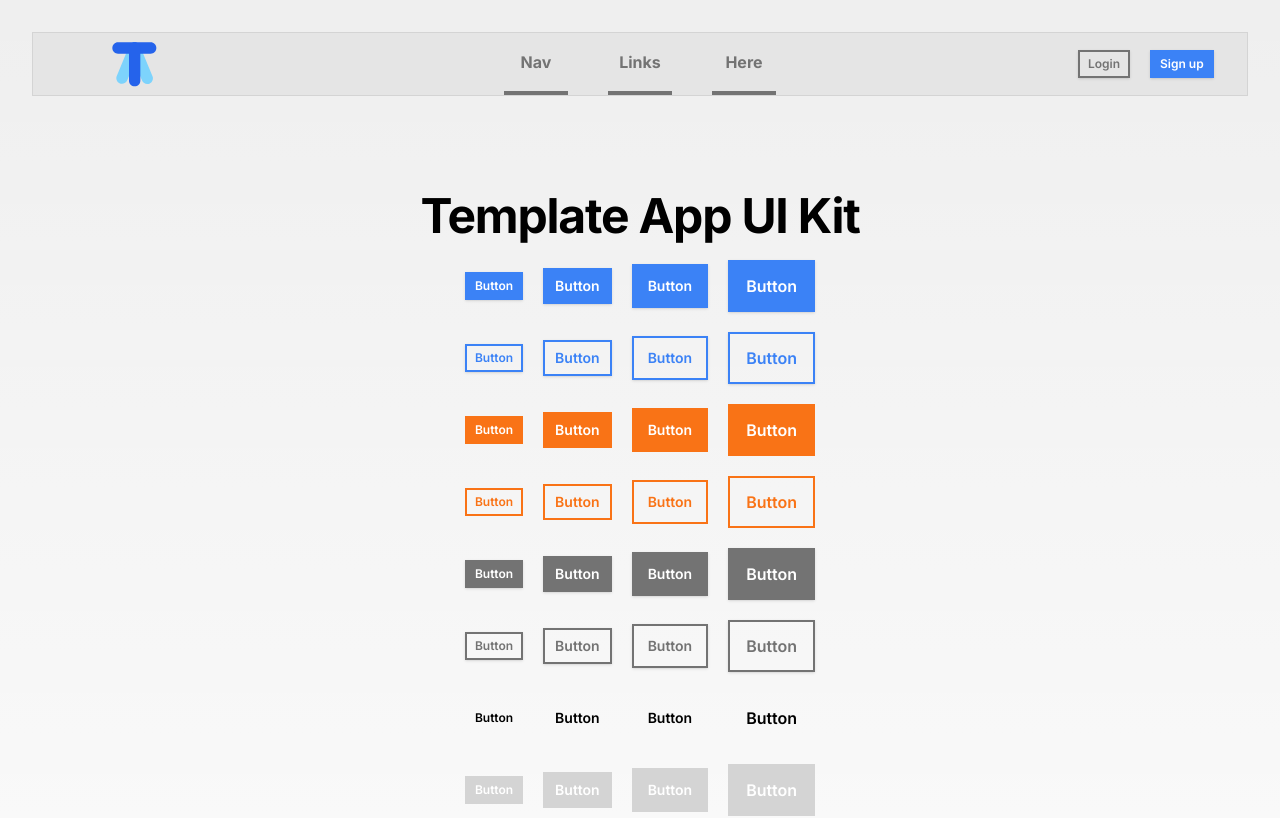
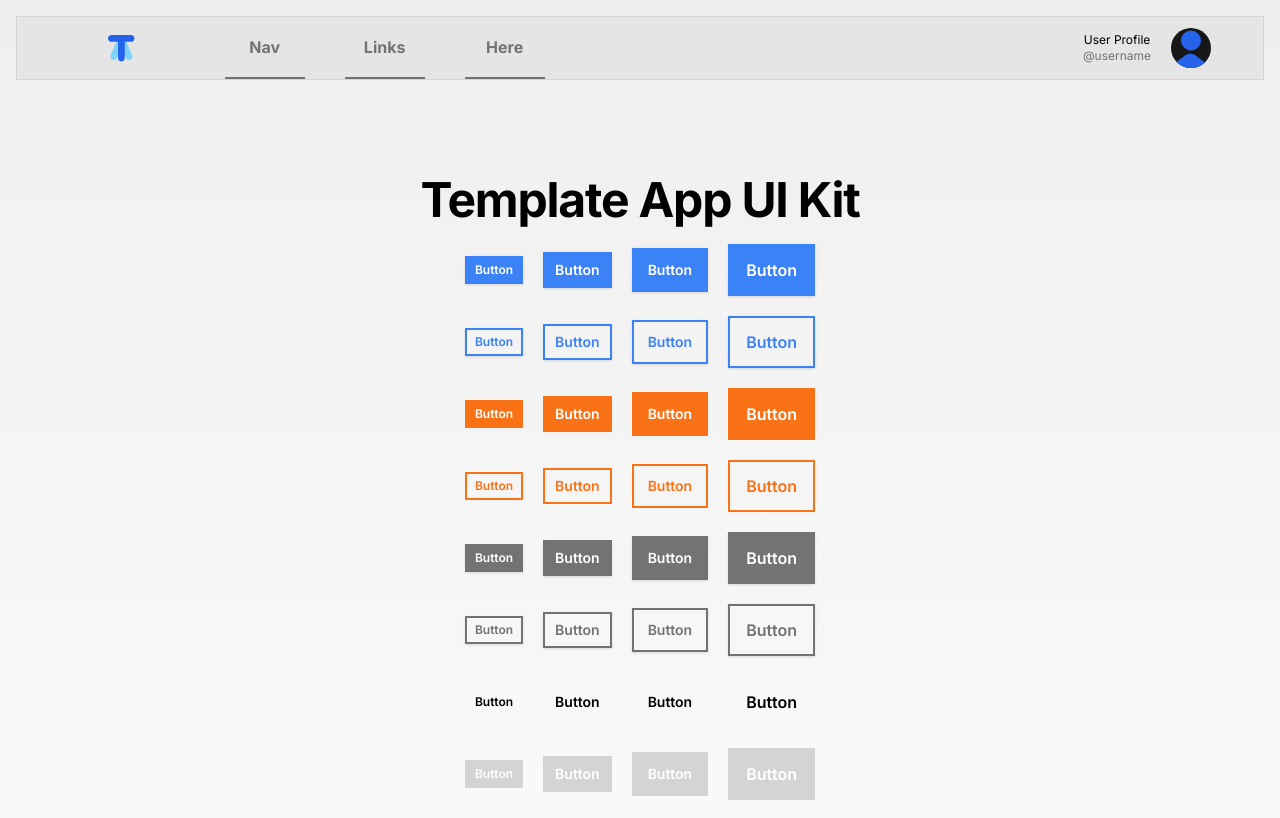
Before and after one commit to patrickjameslawrence/templateNextApp, a Next.js app: page / in a window 1280 px wide. Shown: the top 818 px of the page. Built offline with nearby package versions, Linux system fonts and the light colour scheme.

Commit message:
Added a profile popover when clicking on user profile

```diff
--- a/src/app/layout.tsx
+++ b/src/app/layout.tsx
@@ -1,6 +1,6 @@
 /** @format */
 
-import NavbarComponent from "@/components/Navbar"
+import NavbarComponent from "@/components/navbar/Navbar"
 import "@/styles/globals.css"
 import type { Metadata } from "next"
 import { Inter } from "next/font/google"
@@ -20,7 +20,7 @@ export default function RootLayout({
   return (
     <html lang="en">
       <body className={inter.className}>
-        <div className="container mx-auto sm:my-8 sm:px-6 lg:px-8">
+        <div className="container mx-auto my-4 px-3 lg:px-4">
           <NavbarComponent />
           {children}
         </div>
--- a/src/app/not-found.tsx
+++ b/src/app/not-found.tsx
@@ -1,17 +1,26 @@
 /** @format */
+
+"use client"
+
+import { usePathname } from "next/navigation"
 
 import { HeadingComponent, SubheadingComponent } from "@/components/ui/Heading"
 import { SecondaryLinkComponent } from "@/components/ui/Link"
 
 export default function NotFoundPage() {
+  const pathname = usePathname()
+  const page = pathname.substring(1).split("/")[0]
+
   return (
     <main className={"relative isolate h-full"}>
       <div className="mx-auto max-w-7xl px-6 py-32 text-center sm:py-40 lg:px-8">
         <HeadingComponent aria-hidden="true">
           <span className="text-cyan-500">{"{"}</span>{" "}
-          <em className="not-italic text-lime-500">{'"Error404"'}</em>.
-          <span className="text-lime-500">{'"text"'}</span>:{" "}
-          <em className="not-italic text-cyan-500">{'"Page not found"'}</em>{" "}
+          <strong className="font-medium text-lime-500">{'"Error404"'}</strong>.
+          <span className="font-medium text-lime-500">{`"${page}"`}</span>:{" "}
+          <strong className="font-medium text-cyan-500">
+            {'"Page not found"'}
+          </strong>{" "}
           <span className="text-cyan-500">{"}"}</span>
         </HeadingComponent>
         <HeadingComponent className="sr-only">
--- a/src/components/Navbar.tsx
+++ /dev/null
@@ -1,92 +0,0 @@
-/** @format */
-
-"use client"
-
-import { usePathname } from "next/navigation"
-
-import Image from "next/image"
-import logo from "../../public/images/logo.svg"
-import {
-  HollowTertiaryButtonComponent,
-  PrimaryButtonComponent,
-} from "./ui/Button"
-import { PrimaryLinkComponent } from "./ui/Link"
-
-export default function NavbarComponent() {
-  const pathname = usePathname()
-  const page = pathname.substring(1).split("/")[0]
-  return (
-    <nav>
-      <DesktopNavbar currentpage={page} />
-      <MobileNavbar currentpage={page} />
-    </nav>
-  )
-}
-
-const navbarLinks = ["Nav", "Links", "Here"]
-
-function DesktopNavbar({ currentpage, ...props }: { currentpage: string }) {
-  return (
-    <div
-      {...props}
-      className="hidden h-16 w-full border border-neutral-300 bg-neutral-200 md:flex dark:border-neutral-900 dark:bg-neutral-950"
-    >
-      <div className="flex w-1/6 items-center justify-center">
-        <PrimaryLinkComponent href="/">
-          <Image
-            height={50}
-            width={50}
-            src={logo}
-            alt="Brand logo"
-          />
-        </PrimaryLinkComponent>
-      </div>
-      <ul className="flex w-4/6 items-center justify-center gap-10">
-        {navbarLinks.map((link, index) => {
-          const isCurrentPage = currentpage === link.toLowerCase()
-          return (
-            <li
-              key={index}
-              className={
-                (isCurrentPage ? "border-blue-500" : "border-neutral-500") +
-                " flex h-full w-16 items-center justify-center border-b-4 transition hover:border-blue-500"
-              }
-            >
-              <PrimaryLinkComponent
-                size="large"
-                href={link.toLowerCase()}
-                className={
-                  isCurrentPage ? "text-blue-500 dark:text-blue-500" : ""
-                }
-              >
-                {link}
-              </PrimaryLinkComponent>
-            </li>
-          )
-        })}
-      </ul>
-      <div className="flex w-1/6 items-center justify-center gap-5 text-right">
-        <HollowTertiaryButtonComponent size="small">
-          Login
-        </HollowTertiaryButtonComponent>
-        <PrimaryButtonComponent
-          size="small"
-          className="text-nowrap"
-        >
-          Sign up
-        </PrimaryButtonComponent>
-      </div>
-    </div>
-  )
-}
-
-export function MobileNavbar({ ...props }) {
-  return (
-    <div
-      {...props}
-      className="flex w-full border border-neutral-300 bg-neutral-200 md:hidden dark:border-neutral-900 dark:bg-neutral-950"
-    >
-      mobile
-    </div>
-  )
-}
--- /dev/null
+++ b/src/components/navbar/DesktopNavbar.tsx
@@ -0,0 +1,134 @@
+/** @format */
+
+import Image from "next/image"
+import { PrimaryLinkComponent, TertiaryLinkComponent } from "../ui/Link"
+
+import { Popover, PopoverButton, PopoverPanel } from "@headlessui/react"
+import {
+  ArrowLeftStartOnRectangleIcon,
+  Cog6ToothIcon,
+  UserCircleIcon,
+} from "@heroicons/react/24/outline"
+import logo from "../../../public/images/logo.svg"
+import profile from "../../../public/images/profile.svg"
+
+const navbarLinks = ["Nav", "Links", "Here"]
+const profileLinks = [
+  {
+    text: "Profile",
+    icon: <UserCircleIcon className="size-6" />,
+  },
+  {
+    text: "Settings",
+    icon: <Cog6ToothIcon className="size-6" />,
+  },
+  {
+    text: "Logout",
+    icon: <ArrowLeftStartOnRectangleIcon className="size-6" />,
+  },
+]
+
+export default function DesktopNavbarComponent({
+  currentpage,
+  ...props
+}: {
+  currentpage: string
+}) {
+  return (
+    <div
+      {...props}
+      className="hidden h-16 w-full border border-neutral-300 bg-neutral-200 md:flex dark:border-neutral-900 dark:bg-neutral-950"
+    >
+      <BrandSection />
+      <ul className="flex items-center justify-center gap-10">
+        {navbarLinks.map((link, index) => {
+          const isCurrentPage = currentpage === link.toLowerCase()
+          return (
+            <li
+              key={index}
+              className={
+                (isCurrentPage
+                  ? "border-b-4 border-blue-500"
+                  : "border-neutral-500") +
+                " flex h-full w-20 items-center justify-center border-b-2 transition hover:border-blue-500 hover:bg-neutral-300 dark:hover:bg-neutral-900"
+              }
+            >
+              <PrimaryLinkComponent
+                href={link.toLowerCase()}
+                size="large"
+                className={
+                  isCurrentPage ? "text-blue-500 dark:text-blue-500" : ""
+                }
+              >
+                {link}
+              </PrimaryLinkComponent>
+            </li>
+          )
+        })}
+      </ul>
+      <ProfileSection />
+    </div>
+  )
+}
+
+function BrandSection() {
+  return (
+    <div className="flex w-1/6 items-center justify-center">
+      <PrimaryLinkComponent href="/">
+        <Image
+          height={30}
+          width={30}
+          src={logo}
+          alt="Brand logo"
+        />
+      </PrimaryLinkComponent>
+    </div>
+  )
+}
+
+function ProfileSection() {
+  return (
+    <div className="ml-auto flex items-center justify-end gap-5 text-right">
+      <Popover>
+        <PopoverButton className="flex w-48 items-center gap-5 p-3 text-xs transition hover:bg-neutral-300 focus:outline-none dark:hover:bg-neutral-900">
+          <div className="align-center flex flex-col items-start">
+            <TertiaryLinkComponent
+              size="small"
+              href="/profile"
+              className="hover:no-underline"
+            >
+              User Profile
+              <br />
+              <span className="text-neutral-500">@username</span>
+            </TertiaryLinkComponent>
+          </div>
+          <Image
+            height={40}
+            width={40}
+            src={profile}
+            className="rounded-full"
+            alt="User profile photo"
+          />
+        </PopoverButton>
+        <PopoverPanel
+          anchor="bottom end"
+          className="flex w-48 flex-col border border-neutral-300 border-t-transparent bg-neutral-200 dark:border-neutral-900 dark:bg-neutral-950"
+        >
+          {profileLinks.map((link, index) => {
+            return (
+              <TertiaryLinkComponent
+                key={index}
+                href={link.text.toLowerCase()}
+                size="small"
+                className="flex items-center gap-2 px-3 py-1 transition hover:bg-neutral-900 hover:text-blue-500 hover:no-underline"
+              >
+                {link.icon}
+                {link.text}
+              </TertiaryLinkComponent>
+            )
+          })}
+        </PopoverPanel>
+      </Popover>
+    </div>
+  )
+}
--- /dev/null
+++ b/src/components/navbar/MobileNavbar.tsx
@@ -0,0 +1,14 @@
+/** @format */
+
+const navbarLinks = ["Nav", "Links", "Here"]
+
+export default function MobileNavbarComponent({ ...props }) {
+  return (
+    <div
+      {...props}
+      className="flex w-full border border-neutral-300 bg-neutral-200 md:hidden dark:border-neutral-900 dark:bg-neutral-950"
+    >
+      mobile
+    </div>
+  )
+}
--- /dev/null
+++ b/src/components/navbar/Navbar.tsx
@@ -0,0 +1,18 @@
+/** @format */
+
+"use client"
+
+import { usePathname } from "next/navigation"
+import DesktopNavbarComponent from "./DesktopNavbar"
+import MobileNavbarComponent from "./MobileNavbar"
+
+export default function NavbarComponent() {
+  const pathname = usePathname()
+  const page = pathname.substring(1).split("/")[0]
+  return (
+    <nav>
+      <DesktopNavbarComponent currentpage={page} />
+      <MobileNavbarComponent currentpage={page} />
+    </nav>
+  )
+}
--- a/src/components/ui/Link.tsx
+++ b/src/components/ui/Link.tsx
@@ -106,6 +106,7 @@ export function TertiaryLinkComponent({
                 ? SIZES.ExtraLarge
                 : SIZES.ExtraExtraLarge) +
         " decoration-2 underline-offset-4 transition hover:underline" +
+        " " +
         props.className
       }
     >
```
Also changed, not shown: public/images/profile.svg (added), src/app/(navlinks)/layout.tsx (renamed from src/app/(feeds)/layout.tsx).
